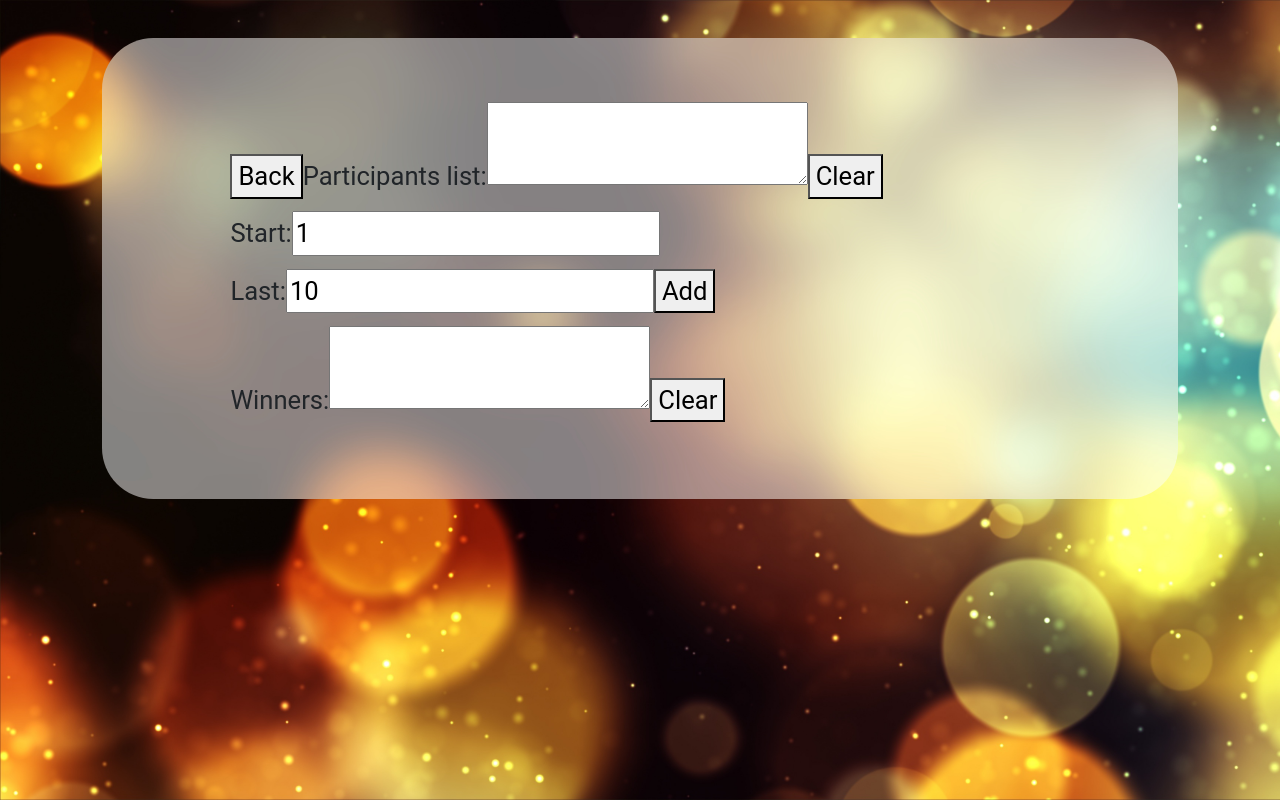
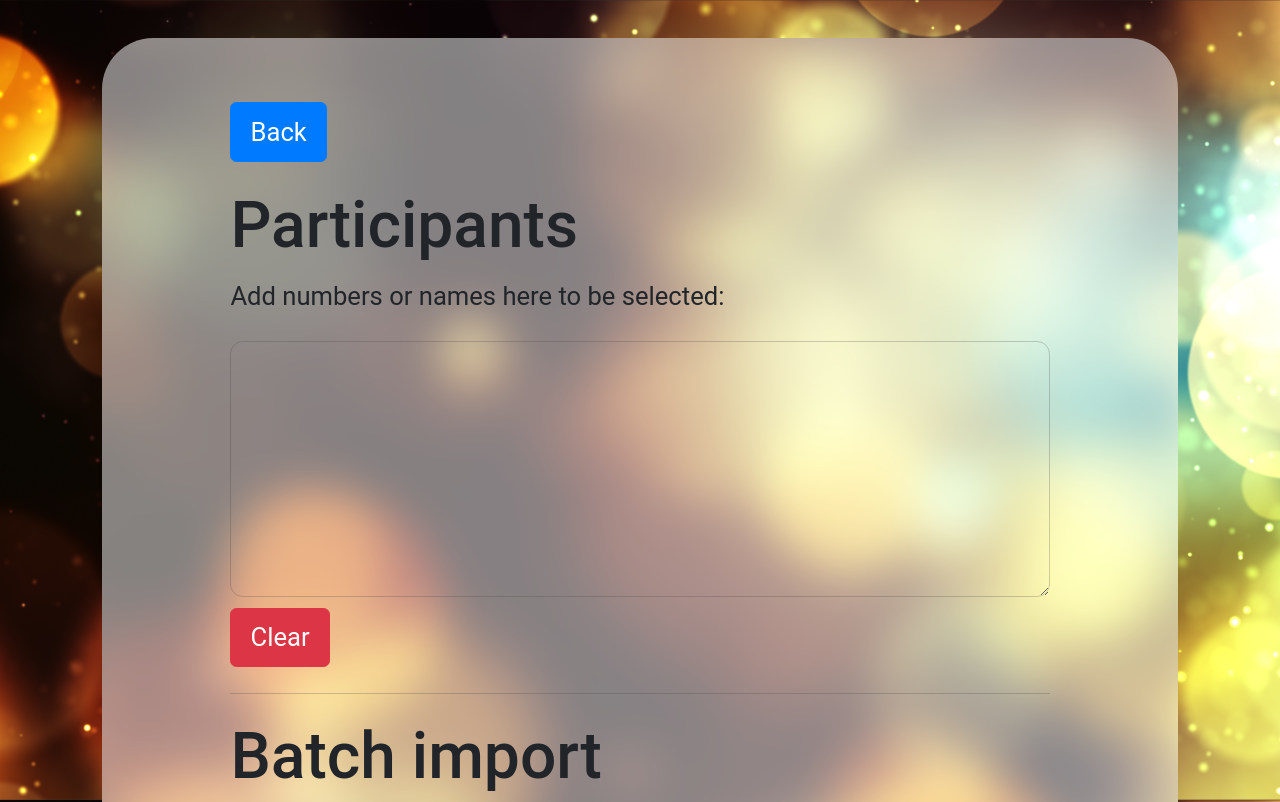
Before and after one commit to LouYu2015/react-lottery-machine, a React (Create React App) app: page /settings in a window 1280 px wide. Shown: the top 802 px of the page. Built offline with nearby package versions, Linux system fonts and the light colour scheme.

Commit message:
Improve styles for settings page

```diff
--- a/src/App.css
+++ b/src/App.css
@@ -8,7 +8,6 @@ body
 {
 	position: relative;
 	min-height: 100%;
-	box-sizing: border-box;
 
 	margin: 0;
 	padding-top: 3vw;
@@ -41,3 +40,83 @@ div.section, div.footer
 	text-align: center;
 	overflow:hidden;
 }
+
+/* ====== Horizental line ====== */
+
+hr {
+  border-top: 0.15vw solid rgba(64, 64, 64, 0.25);
+}
+
+/* ====== Number box ====== */
+
+/* Remove arrows */
+input::-webkit-outer-spin-button,
+input::-webkit-inner-spin-button {
+  -webkit-appearance: none;
+  margin: 0;
+}
+
+/* Firefox */
+input[type=number] {
+  -moz-appearance:textfield;
+}
+
+/* End remove arrows */
+
+input[type="number"] {
+  height: 1.5em;
+  width: 4em;
+
+  margin: 1vw;
+
+  border: 0.15vw solid rgba(64, 64, 64, 0.25);
+  border-radius: 1vw;
+  outline: none;
+
+  background-color: rgba(255, 255, 255, 0);
+
+  font-size: 1em;
+  text-align: center;
+
+  transition-property: border, box-shadow, background-color;
+  transition-duration: 0.5s;
+}
+
+input[type="number"]:hover {
+  border: 0.15vw solid rgba(32, 128, 255, 0.5);
+  transition-duration: 1s;
+}
+
+input[type="number"]:focus {
+  border: 0.15vw solid rgba(64, 64, 64, 0);
+  background-color: rgba(255, 255, 255, 0.25);
+}
+
+/* ====== Text area ====== */
+
+textarea {
+	height: 20vw;
+	width: 100%;
+
+	border: 0.15vw solid rgba(64, 64, 64, 0.25);
+	border-radius: 1vw;
+	outline: none;
+
+	background-color: rgba(255, 255, 255, 0);
+
+	font-size: 2vw;
+	text-align: center;
+
+	transition-property: border, box-shadow, background-color;
+	transition-duration: 0.5s;
+}
+
+textarea:hover {
+	border: 0.15vw solid rgba(32, 128, 255, 0.5);
+	transition-duration: 1s;
+}
+
+textarea:focus {
+	border: 0.15vw solid rgba(64, 64, 64, 0);
+	background-color: rgba(255, 255, 255, 0.25);
+}
--- a/src/Settings/BatchAdd.js
+++ b/src/Settings/BatchAdd.js
@@ -45,7 +45,9 @@ class BatchAdd extends React.Component {
 					value={this.state.last}
 					onChange={this.onChange} />
 			</label>
-			<button onClick={this.onSubmit}>
+			<button
+					className="btn btn-primary"
+					onClick={this.onSubmit}>
 				Add
 			</button>
 		</form>);
--- a/src/Settings/Settings.js
+++ b/src/Settings/Settings.js
@@ -44,43 +44,60 @@ class Settings extends React.Component {
 		return (
 			<div className="section">
 		    {/* Exit button */}
+				<p>
           <Link to="/">
             <button
+              className="btn btn-primary"
               onClick={this.onExit}>
                 Back
             </button>
           </Link>
+        </p>
 
 		    {/* Participants list */}
-				<label>
-					Participants list:
+        <h1>Participants</h1>
+        <p> Add numbers or names here to be selected:</p>
+				<p>
 					<textarea
 						name="participants"
 						value={this.props.participants.join("\n")}
 						onChange={this.onListTextboxChange} />
+        <br />
         <button
+          className="btn btn-danger"
           name="participants"
           onClick={this.onClear}>
             Clear
-					</button>
-				</label>
+        </button></p>
+
+        <hr />
 
 		    {/* Batch add */}
+        <h1>Batch import</h1>
+        <p>
+          Click "Add" to insert a range of numbers into the participants list.
+          The range is inclusive on both ends.
+        </p>
 				<BatchAdd onAdd={this.onBatchAdd}/>
 
+        <hr />
+
 	    	{/* Winner list */}
-				<label>
-					Winners:
+        <h1>Winner History</h1>
+				<p>
+          Past winners are saved to this list.
+          They won't be selected again.
+        </p>
         <textarea
           name="winners"
           value={this.props.winners.join("\n")}
           onChange={this.onListTextboxChange} />
         <button
+            className="btn btn-danger"
             name="winners"
             onClick={this.onClear}>
           Clear
         </button>
-				</label>
 			</div>)
 	}
 }
```
Lines whose indentation alone changed are shown as unchanged.
